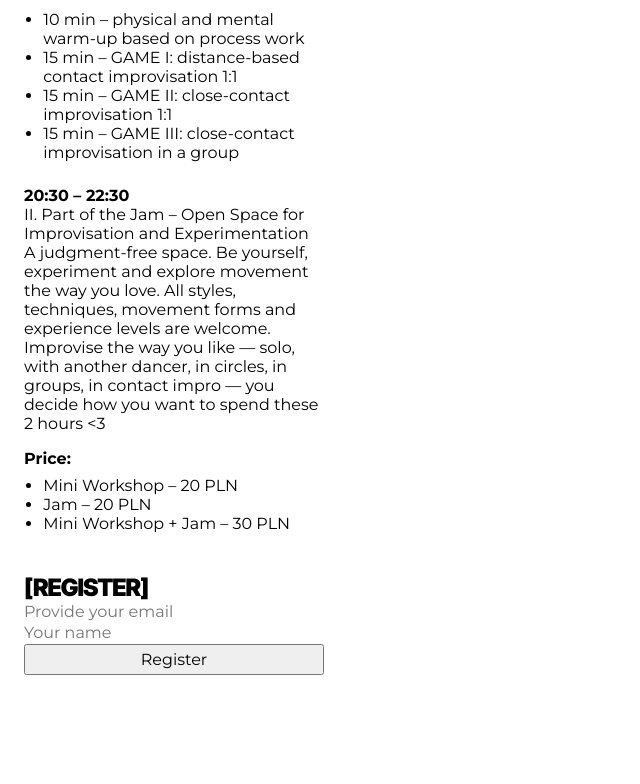
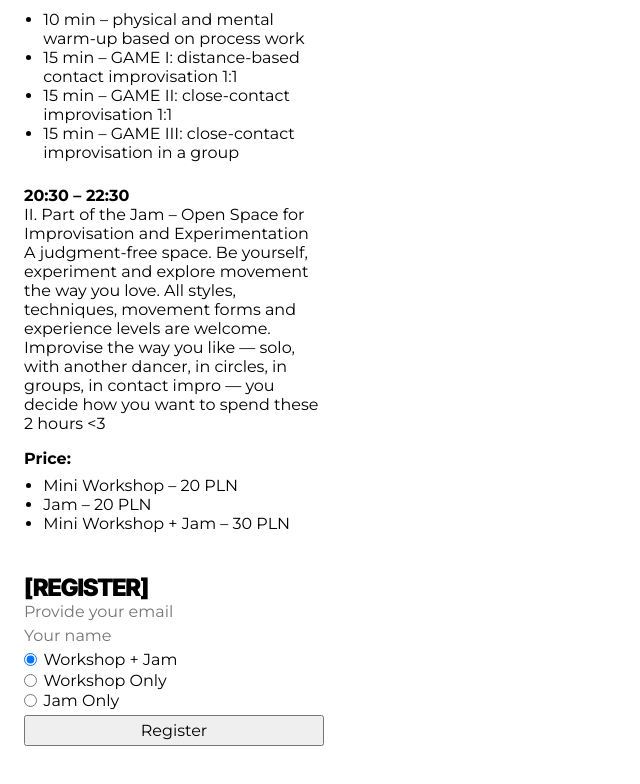
Before and after one commit to nowmdr/exp.waw, a Next.js app: page / in a window 1280 px wide. Shown: the part 1087-1871 px from the top of the page, without its empty margins (0-640 px from the left). Before the commit the page ends 1810 px from the top, so only its background shows below. Built offline with nearby package versions, Linux system fonts and the light colour scheme.

Commit message:
add checkboxes

```diff
--- a/src/components/forms/RegisterForm.module.css
+++ b/src/components/forms/RegisterForm.module.css
@@ -1,12 +1,23 @@
 .form {
     display: flex;
     flex-direction: column;
-    gap: 0.1rem;
+    gap: 0.3rem;
 }
 .input {
     /*padding: 0.5rem;*/
     border: none;
 }
+.radioGroup {
+    display: flex;
+    flex-direction: column;
+    gap: 0.1rem;
+}
+.radioLabel {
+    display: flex;
+    align-items: center;
+    gap: 0.4rem;
+    cursor: pointer;
+}
 .submitButton {
     padding: 0.25rem;
 }
--- a/src/components/forms/RegisterForm.tsx
+++ b/src/components/forms/RegisterForm.tsx
@@ -7,6 +7,7 @@ import styles from "./RegisterForm.module.css";
 export default function RegisterForm() {
   const [email, setEmail] = useState("");
   const [name, setName] = useState("");
+  const [ticketType, setTicketType] = useState<"workshop_jam" | "workshop" | "jam">("workshop_jam");
   const [status, setStatus] = useState<
     "idle" | "loading" | "success" | "error"
   >("idle");
@@ -28,7 +29,7 @@ export default function RegisterForm() {
           },
           body: JSON.stringify({
             email,
-            fields: { name },
+            fields: { name, ticket_type: ticketType },
             groups: [mailerlite.groupId],
           }),
         },
@@ -42,6 +43,7 @@ export default function RegisterForm() {
       setStatus("success");
       setEmail("");
       setName("");
+      setTicketType("workshop_jam");
     } catch (err) {
       setStatus("error");
       setErrorMessage(
@@ -77,6 +79,27 @@ export default function RegisterForm() {
         required
       />
 
+      <div className={styles.radioGroup}>
+        {(
+          [
+            { value: "workshop_jam", label: "Workshop + Jam" },
+            { value: "workshop", label: "Workshop Only" },
+            { value: "jam", label: "Jam Only" },
+          ] as const
+        ).map(({ value, label }) => (
+          <label key={value} className={styles.radioLabel}>
+            <input
+              type="radio"
+              name="ticketType"
+              value={value}
+              checked={ticketType === value}
+              onChange={() => setTicketType(value)}
+            />
+            {label}
+          </label>
+        ))}
+      </div>
+
       <button
         className={styles.submitButton}
         type="submit"
```
